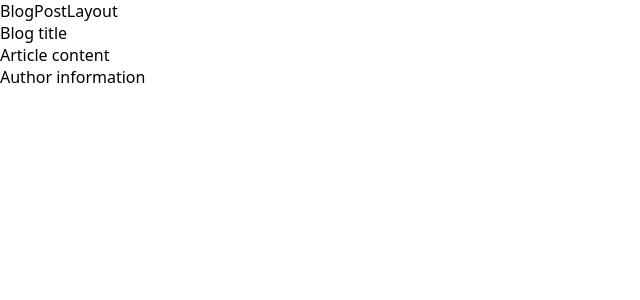
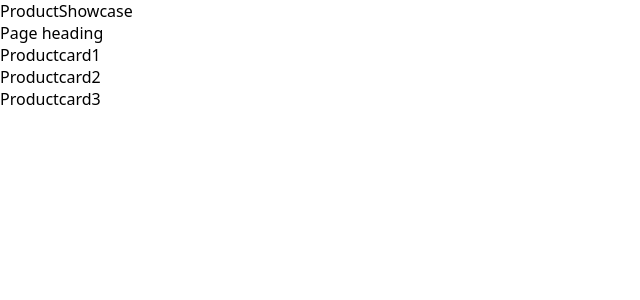
Before and after one commit to EshwarRao717/PRACTICE-SET01, a React (Vite) app: page / in a window 1280 px wide. Shown: the top 300 px of the page, without its empty margins (0-640 px from the left). Built offline with nearby package versions, Linux system fonts and the light colour scheme.

Commit message:
ProductShowcasePage

```diff
--- a/src/App.jsx
+++ b/src/App.jsx
@@ -1,17 +1,10 @@
-import BlogPostLayout from "./Component.jsx/BlogPostLayout"
-
-
-
-
-
-
-
+import ProductShowcase from "./Component.jsx/ProductShowcase"
 
 
 const App = () => {
   return (
     <div >
-<BlogPostLayout/>
+<ProductShowcase/>
     </div>
   )
 }
--- a/src/Component.jsx/Articlecontent.jsx
+++ /dev/null
@@ -1,11 +0,0 @@
-
-
-const Articlecontent = () => {
-  return (
-    <div>
-      Article content
-    </div>
-  )
-}
-
-export default Articlecontent
--- a/src/Component.jsx/Authorinformation.jsx
+++ /dev/null
@@ -1,11 +0,0 @@
-import React from 'react'
-
-const Authorinformation = () => {
-  return (
-    <div>
-      Author information
-    </div>
-  )
-}
-
-export default Authorinformation
--- a/src/Component.jsx/BlogPostLayout.jsx
+++ /dev/null
@@ -1,17 +0,0 @@
-import Articlecontent from "./Articlecontent"
-import Authorinformation from "./Authorinformation"
-import Blogtitle from "./Blogtitle"
-
-
-const BlogPostLayout = () => {
-  return (
-    <div>
-      BlogPostLayout
-      <Blogtitle/>
-      <Articlecontent/>
-<Authorinformation/>
-    </div>
-  )
-}
-
-export default BlogPostLayout
--- a/src/Component.jsx/Blogtitle.jsx
+++ /dev/null
@@ -1,11 +0,0 @@
-import React from 'react'
-
-const Blogtitle = () => {
-  return (
-    <div>
-      Blog title
-    </div>
-  )
-}
-
-export default Blogtitle
--- /dev/null
+++ b/src/Component.jsx/Pageheading.jsx
@@ -0,0 +1,11 @@
+import React from 'react'
+
+const Pageheading = () => {
+  return (
+    <div>
+      Page heading
+    </div>
+  )
+}
+
+export default Pageheading
--- /dev/null
+++ b/src/Component.jsx/ProductShowcase.jsx
@@ -0,0 +1,19 @@
+
+import Pageheading from './Pageheading'
+import Productcard1 from './Productcard1'
+import Productcard2 from './Productcard2'
+import Productcard3 from './Productcard3'
+
+const ProductShowcase = () => {
+  return (
+    <div>ProductShowcase
+         <Pageheading/>
+        <Productcard1/>
+        <Productcard2/>
+        <Productcard3/>
+
+    </div>
+  )
+}
+
+export default ProductShowcase
--- /dev/null
+++ b/src/Component.jsx/Productcard1.jsx
@@ -0,0 +1,9 @@
+import React from 'react'
+
+const Productcard1 = () => {
+  return (
+    <div>Productcard1</div>
+  )
+}
+
+export default Productcard1
--- /dev/null
+++ b/src/Component.jsx/Productcard2.jsx
@@ -0,0 +1,9 @@
+import React from 'react'
+
+const Productcard2 = () => {
+  return (
+    <div>Productcard2</div>
+  )
+}
+
+export default Productcard2
--- /dev/null
+++ b/src/Component.jsx/Productcard3.jsx
@@ -0,0 +1,9 @@
+import React from 'react'
+
+const Productcard3 = () => {
+  return (
+    <div>Productcard3</div>
+  )
+}
+
+export default Productcard3
```
